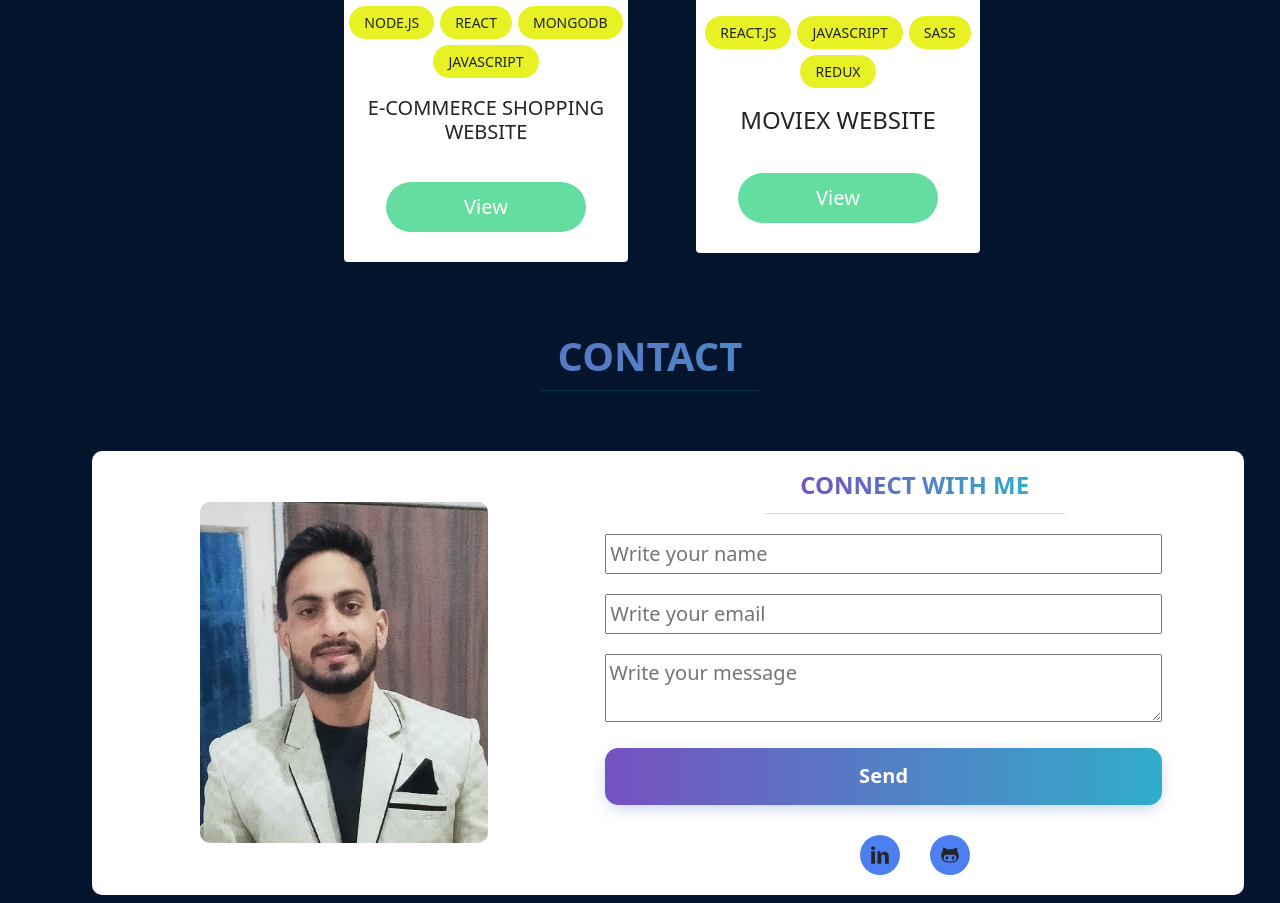
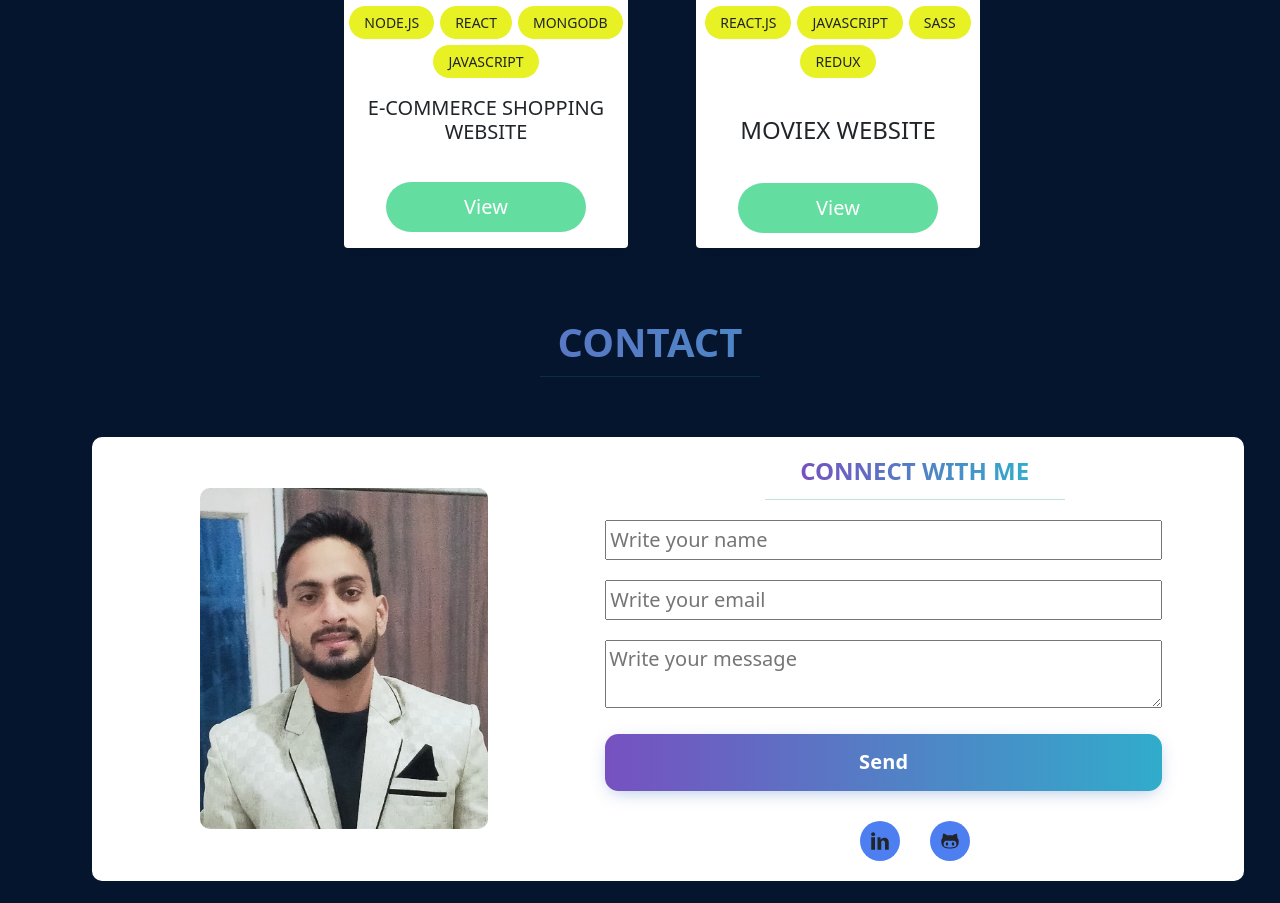
Before and after one commit to kksharma2101/my-portfolio, a React (Create React App) app in the folder client/: page / in a window 1280 px wide. Shown: the part 2120-3023 px from the top of the page. Built offline with nearby package versions, Linux system fonts and the light colour scheme.

Commit message:
fix moveix container ui

```diff
--- a/client/src/pages/Home/Home.js
+++ b/client/src/pages/Home/Home.js
@@ -3,7 +3,7 @@ import "./Home.css";
 import Typewriter from "typewriter-effect";
 import Resume from "../../components/layout/assets/docs/Resume.pdf";
 import Certificate from "../../components/layout/assets/docs/fswd-certificate.pdf";
-import { useTheme } from "../../context/ThemeContext";
+// import { useTheme } from "../../context/ThemeContext";
 
 const Home = () => {
   // const [theme, setTheme] = useTheme();
--- a/client/src/pages/projects/Projects.css
+++ b/client/src/pages/projects/Projects.css
@@ -30,6 +30,7 @@
 .main-container > .rounded {
   box-shadow: rgba(33, 35, 38, 0.1) 0px 10px 10px -10px;
   background-color: #fff;
+  height: 450px;
 }
 .main-container > .rounded > .image-container {
   position: relative;
@@ -90,6 +91,9 @@
   color: #000000;
   font-weight: 700;
 }
+.moviex-btn {
+  margin-top: 35px;
+}
 
 @media screen and (max-width: 512px) {
   .projects > .row > .main-container {
--- a/client/src/pages/projects/Projects.js
+++ b/client/src/pages/projects/Projects.js
@@ -50,7 +50,7 @@ const Projects = () => {
                   <span className="details">sass</span>
                   <span className="details">redux</span>
                 </div>
-                <div className="link-btn">
+                <div className="link-btn moviex-btn">
                   <h4 className="text-uppercase">Moviex Website</h4>
                   <a href="https://moviex-website-knf4cz3gc-kamal-sharmas-projects.vercel.app/">
                     View
```
